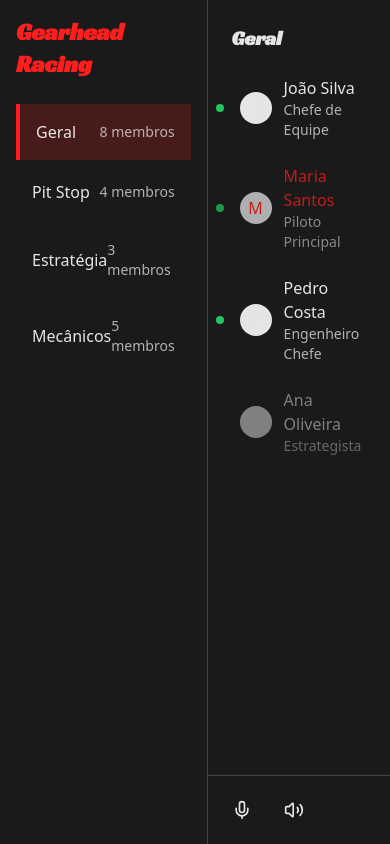
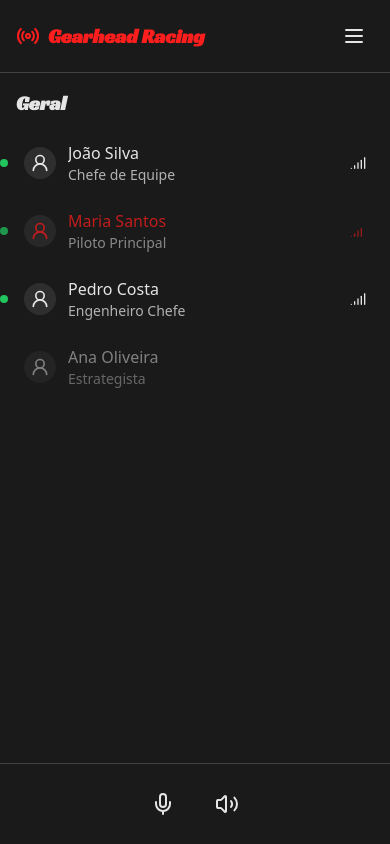
Before and after one commit to haole2k/gearhead-comms-nexus, a React (Vite) app: page / in a window 390 px wide. Built offline with nearby package versions, Linux system fonts and the light colour scheme.

Commit message:
Add responsive design and icons
Implement additional functionalities and make the layout responsive for mobile devices. Integrate Lucide icons for enhanced visual representation throughout the application.
[skip gpt_engineer]

```diff
--- a/src/components/AudioControls.tsx
+++ b/src/components/AudioControls.tsx
@@ -15,22 +15,24 @@ const AudioControls: React.FC<AudioControlsProps> = ({
   onToggleDeafen
 }) => {
   return (
-    <div className="flex items-center space-x-4 bg-racing-black p-4 border-t border-racing-gray border-opacity-20">
+    <div className="flex items-center justify-center md:justify-start space-x-4 bg-racing-black p-4 border-t border-racing-gray border-opacity-20">
       <button
         onClick={onToggleMute}
-        className={`p-2 rounded-full transition-all ${
+        className={`p-3 md:p-2 rounded-full transition-all ${
           isMuted ? 'bg-racing-red bg-opacity-20 text-racing-red' : 'hover:bg-racing-red hover:bg-opacity-10'
         }`}
+        title={isMuted ? "Ativar microfone" : "Desativar microfone"}
       >
-        {isMuted ? <MicOff size={20} /> : <Mic size={20} />}
+        {isMuted ? <MicOff size={24} /> : <Mic size={24} />}
       </button>
       <button
         onClick={onToggleDeafen}
-        className={`p-2 rounded-full transition-all ${
+        className={`p-3 md:p-2 rounded-full transition-all ${
           isDeafened ? 'bg-racing-red bg-opacity-20 text-racing-red' : 'hover:bg-racing-red hover:bg-opacity-10'
         }`}
+        title={isDeafened ? "Ativar áudio" : "Desativar áudio"}
       >
-        {isDeafened ? <VolumeX size={20} /> : <Volume2 size={20} />}
+        {isDeafened ? <VolumeX size={24} /> : <Volume2 size={24} />}
       </button>
     </div>
   );
--- a/src/components/Channel.tsx
+++ b/src/components/Channel.tsx
@@ -1,4 +1,5 @@
 import React from 'react';
+import { Radio } from 'lucide-react';
 
 interface ChannelProps {
   name: string;
@@ -16,7 +17,10 @@ const Channel: React.FC<ChannelProps> = ({ name, isActive, onClick, memberCount
       }`}
     >
       <div className="flex items-center justify-between">
-        <span className="font-medium">{name}</span>
+        <div className="flex items-center space-x-2">
+          <Radio size={16} className={isActive ? 'text-racing-red' : ''} />
+          <span className="font-medium">{name}</span>
+        </div>
         <span className="text-sm opacity-75">{memberCount} membros</span>
       </div>
     </div>
--- a/src/components/MemberStatus.tsx
+++ b/src/components/MemberStatus.tsx
@@ -1,4 +1,5 @@
 import React from 'react';
+import { UserRound, Signal, SignalHigh } from 'lucide-react';
 
 interface Member {
   id: string;
@@ -14,15 +15,25 @@ interface MemberStatusProps {
 
 const MemberStatus: React.FC<MemberStatusProps> = ({ member }) => {
   return (
-    <div className={`flex items-center space-x-3 p-2 ${member.isOnline ? 'member-online' : 'opacity-50'} ${member.isSpeaking ? 'member-speaking' : ''}`}>
+    <div className={`flex items-center space-x-3 p-2 rounded-lg hover:bg-racing-red hover:bg-opacity-5 transition-all
+      ${member.isOnline ? 'member-online' : 'opacity-50'}
+      ${member.isSpeaking ? 'member-speaking' : ''}`}
+    >
       <div className="flex-shrink-0">
-        <div className="w-8 h-8 rounded-full bg-racing-gray flex items-center justify-center">
-          {member.name[0].toUpperCase()}
+        <div className="w-8 h-8 md:w-10 md:h-10 rounded-full bg-racing-gray bg-opacity-10 flex items-center justify-center">
+          <UserRound className="w-5 h-5 md:w-6 md:h-6" />
         </div>
       </div>
-      <div>
-        <p className="font-medium">{member.name}</p>
-        <p className="text-sm text-racing-gray opacity-75">{member.role}</p>
+      <div className="flex-1 min-w-0">
+        <p className="font-medium truncate">{member.name}</p>
+        <p className="text-sm text-racing-gray opacity-75 truncate">{member.role}</p>
+      </div>
+      <div className="flex-shrink-0">
+        {member.isSpeaking ? (
+          <SignalHigh className="w-4 h-4 text-racing-red animate-pulse" />
+        ) : (
+          member.isOnline && <Signal className="w-4 h-4" />
+        )}
       </div>
     </div>
   );
--- a/src/pages/Index.tsx
+++ b/src/pages/Index.tsx
@@ -3,12 +3,14 @@ import Channel from '../components/Channel';
 import MemberStatus from '../components/MemberStatus';
 import AudioControls from '../components/AudioControls';
 import { useToast } from '@/components/ui/use-toast';
+import { Menu, X, Radio } from 'lucide-react';
 
 const Index = () => {
   const { toast } = useToast();
   const [activeChannel, setActiveChannel] = useState('geral');
   const [isMuted, setIsMuted] = useState(false);
   const [isDeafened, setIsDeafened] = useState(false);
+  const [isMobileMenuOpen, setIsMobileMenuOpen] = useState(false);
 
   const channels = [
     { id: 'geral', name: 'Geral', memberCount: 8 },
@@ -26,6 +28,7 @@ const Index = () => {
 
   const handleChannelChange = (channelId: string) => {
     setActiveChannel(channelId);
+    setIsMobileMenuOpen(false);
     toast({
       title: "Canal alterado",
       description: `Você entrou no canal ${channels.find(c => c.id === channelId)?.name}`,
@@ -33,11 +36,33 @@ const Index = () => {
   };
 
   return (
-    <div className="min-h-screen flex">
-      {/* Sidebar com canais */}
-      <div className="w-64 bg-racing-black border-r border-racing-gray border-opacity-20">
+    <div className="min-h-screen flex flex-col md:flex-row">
+      {/* Mobile Header */}
+      <div className="md:hidden bg-racing-black p-4 flex items-center justify-between border-b border-racing-gray border-opacity-20">
+        <div className="flex items-center space-x-2">
+          <Radio className="text-racing-red" size={24} />
+          <h1 className="text-xl font-bold text-racing-red">Gearhead Racing</h1>
+        </div>
+        <button
+          onClick={() => setIsMobileMenuOpen(!isMobileMenuOpen)}
+          className="p-2 hover:bg-racing-red hover:bg-opacity-10 rounded-md"
+        >
+          {isMobileMenuOpen ? <X size={24} /> : <Menu size={24} />}
+        </button>
+      </div>
+
+      {/* Sidebar */}
+      <div className={`
+        ${isMobileMenuOpen ? 'block' : 'hidden'}
+        md:block w-full md:w-64 bg-racing-black border-r border-racing-gray border-opacity-20
+      `}>
         <div className="p-4">
-          <h1 className="text-2xl font-bold text-racing-red mb-6">Gearhead Racing</h1>
+          <div className="hidden md:block">
+            <div className="flex items-center space-x-2 mb-6">
+              <Radio className="text-racing-red" size={24} />
+              <h1 className="text-2xl font-bold text-racing-red">Gearhead Racing</h1>
+            </div>
+          </div>
           <div className="space-y-1">
             {channels.map((channel) => (
               <Channel
@@ -52,9 +77,9 @@ const Index = () => {
         </div>
       </div>
 
-      {/* Área principal */}
+      {/* Main Content */}
       <div className="flex-1 flex flex-col">
-        <div className="flex-1 p-6">
+        <div className="flex-1 p-4 md:p-6">
           <h2 className="text-xl font-bold mb-4">
             {channels.find(c => c.id === activeChannel)?.name}
           </h2>
```
